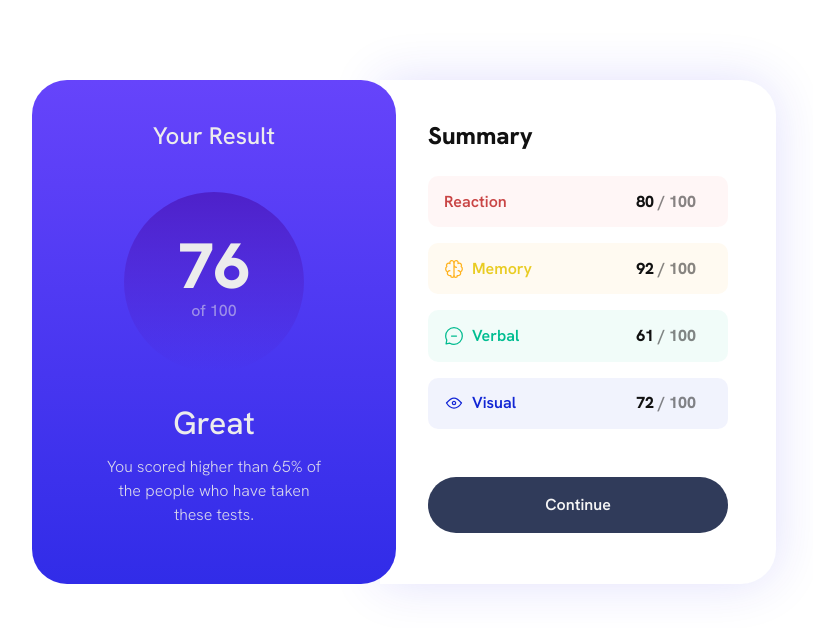
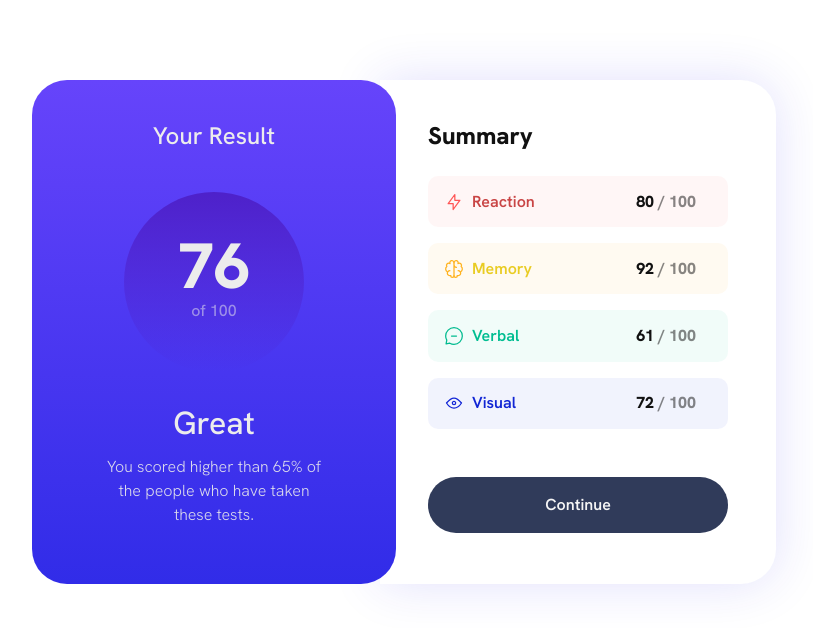
Before and after one commit to evanesscence/result-summary-component, a plain HTML site: page index.html in a window 1280 px wide. Shown: the top 628 px of the page, without its empty margins (332-1145 px from the left). Drawn offline with Linux system fonts and the light colour scheme.

Commit message:
Update index.html

```diff
--- a/index.html
+++ b/index.html
@@ -27,6 +27,7 @@
     <div class="summary-section_categories">
       <div class="categories_reaction">
         <div class="categories_icon-name">
+          <img src="/images/icon-reaction.svg">
           <p class="reaction_name">Reaction</p>
         </div>
         <p class="reaction_rate"><span>80</span><span class="max-res"> / 100</span></p>
```
